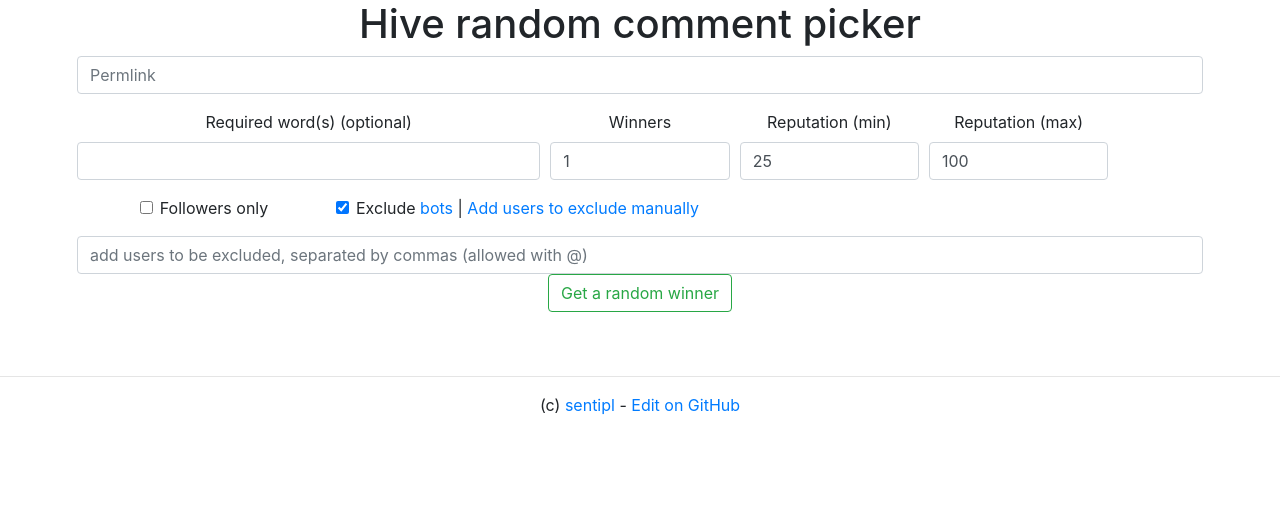
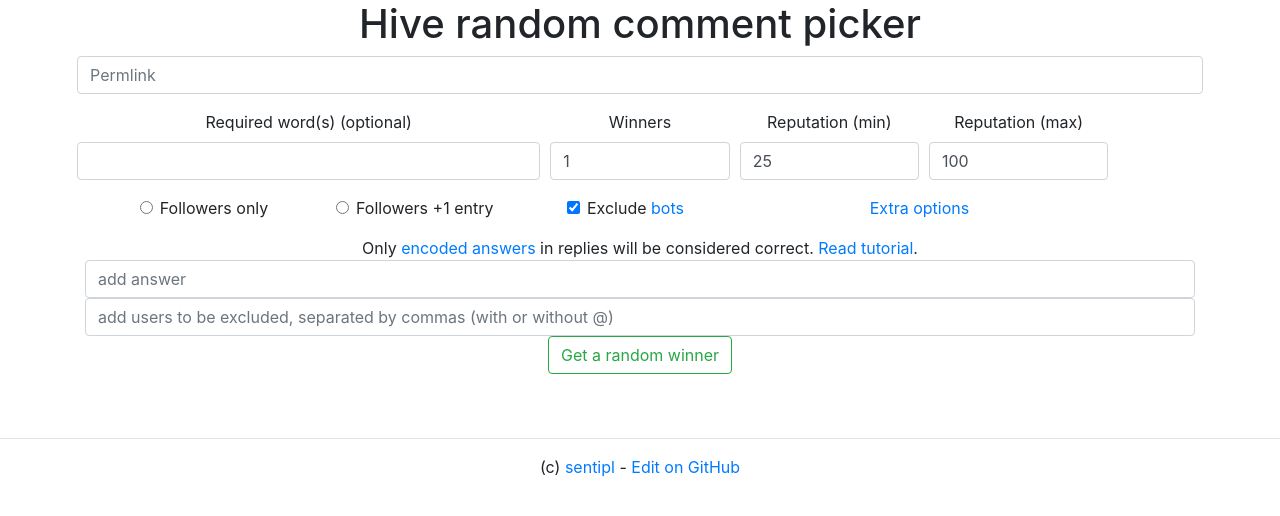
Before and after one commit to MarekPas/hivetools, a Django app: page /picker/ in a window 1280 px wide, after a click on "Extra options". Shown: the top 516 px of the page. Run offline with Django 3.2, Linux system fonts and the light colour scheme.

Commit message:
added decoding answers
followers +1 entry
bot updates

```diff
--- a/hivepicker/templates/picker/picker.html
+++ b/hivepicker/templates/picker/picker.html
@@ -44,23 +44,40 @@
 
       <div class="form-row">
         <div class="form-group col-md-3">
-          <input class="form-check-input" type="checkbox"  id="followers" name="followers">
+          <input class="form-check-input" type="radio"  id="followers" name="followers" value="on">
           <label class="form-check-label" for="followers">Followers only</label>
         </div>
         <div>
+          <input class="form-check-input" type="radio"  id="followers+1" name="followers" value="+1">
+          <label class="form-check-label" for="followers">Followers +1 entry</label>
+        </div>
+        <div class="form-group col-md-3">
           <input class="form-check-input" type="checkbox"  id="exclude_bots" checked name="bots">
           <label class="form-check-label" for="exclude_bots">
-            Exclude&nbsp;<a href="{% url 'bots' %}" target="_blank">bots</a> |
+            Exclude&nbsp;<a href="{% url 'bots' %}" target="_blank">bots</a>
+          </label>
+        </div>
+          <div class="form-group col-md-3">
+            <label class="form-check-label" for="extra_options">
             <a class="text-left collapsed" data-toggle="collapse" data-target="#collapseTwo" aria-expanded="false" aria-controls="collapseTwo">
-              Add users to exclude manually
+              Extra options
             </a>
-          </label>
+            </label>
+          </div>
+
+        </div>
+      </div>
+
+      <div id="collapseAnswer" class="collapse" aria-labelledby="headingTwo" data-parent="#accordionExample">
+        <div>
+          <label class="form-check-label" for="answer">Only <a href="{% url 'encode-answer' %}">encoded answers</a> in replies will be considered correct. <a href="https://peakd.com/publish?draft=891aacad-23b0-4125-a4ac-e00b6a1922b2" target="_blank">Read tutorial</a>.</label>
+          <input class="form-control" id="answer" type="search" aria-label="answer" placeholder="add answer" name="answer">
         </div>
       </div>
 
       <div id="collapseTwo" class="collapse" aria-labelledby="headingTwo" data-parent="#accordionExample">
           <div>
-            <input class="form-control" type="search" aria-label="exclude_users" placeholder="add users to be excluded, separated by commas (allowed with @)" name="exclude_users">
+            <input class="form-control" type="search" aria-label="exclude_users" placeholder="add users to be excluded, separated by commas (with or without @)" name="exclude_users">
           </div>
       </div>
 
@@ -108,12 +125,21 @@
           {% for name in participants %}
           @{{ name }},
           {% endfor %}
-          <br>
-          <button class="btn btn-light" data-toggle="popover" data-placement="bottom" data-content="Copied to clipboard!" onclick="copyDivToClipboard()">
-            Copy participants
-          </button>
+        </div>
 
+        {% if incorrect_answers %}
+        <div class="card-footer text-muted" id="copy" >
+          Incorrect answers:<br>
+          {% for name in incorrect_answers %}
+          @{{ name }},
+          {% endfor %}
         </div>
+        {% endif %}
+
+        <button class="btn btn-light" data-toggle="popover" data-placement="bottom" data-content="Copied to clipboard!" onclick="copyDivToClipboard()">
+          Copy participants
+        </button>
+
       </div>
     {% endif %}
 {% endif %}
--- a/hivepicker/views.py
+++ b/hivepicker/views.py
@@ -2,13 +2,13 @@ from django.shortcuts import render
 from beem.comment import Comment, Account
 from beem.exceptions import ContentDoesNotExistsException
 import random
-from .commons import get_int_reputation
+from .commons import get_int_reputation, salt_password
 
-BOT_LIST = ('actifit', 'bbhbot', 'beerlover', 'curation-cartel', 'discovery-it', 'ecency', 'germanbot',
-            'hivebits', 'hiq.smartbot', 'hive-112281', 'hivebuzz', 'hivegifbot', 'holybread', 'india-leo', 'indiaunited',
+BOT_LIST = ('actifit', 'bbhbot', 'bdvoter.cur', 'beerlover', 'curation-cartel', 'discovery-it', 'ecency', 'germanbot',
+            'hivebits', 'hiq.smartbot', 'hive-112281', 'hivebuzz', 'hivegifbot','hiq.smartbot', 'hk-gifts', 'holybread', 'india-leo', 'indiaunited',
             'lolzbot', 'luvshares', 'meme.bot', 'monster-curator', 'pgm-curator', 'pgmcuration', 'pinmapple',
             'pizzabot', 'poshtoken', 'risingstargame', 'splinterboost', 'steem-plus', 'steem-ua', 'steemitboard', 'stemsocial',
-            'teamuksupport', 'thepimpdistrict', 'threespeak', 'tipu', 'upvoteturtle', 'wine.bot', 'youarealive', 'zottonetoken')
+            'teamuksupport', 'thepimpdistrict', 'threespeak', 'tipu', 'upvoteturtle', 'wine.bot', 'youarealive', 'xyz.store', 'zottonetoken')
 
 def comment_picker(request):
     if request.method == "POST":
@@ -17,6 +17,7 @@ def comment_picker(request):
             win_num = int(request.POST.get('winners'))
             min_rep = int(request.POST.get('reputation_min'))
             max_rep = int(request.POST.get('reputation_max'))
+            replies = post.get_all_replies()
         except ContentDoesNotExistsException:
             return render(request, 'picker/picker.html', {'error': 'Post does not exist!'})
         except ValueError:
@@ -29,43 +30,70 @@ def comment_picker(request):
         author = post.json().get('author', 'no_author')
         word = request.POST.get('demand')
         bots = request.POST.get('bots')
+        answer = request.POST.get('answer')
         followers = request.POST.get('followers')
         exclude_users = tuple(x.strip("@").strip() for x in request.POST.get('exclude_users').split(","))
-
-        replies = post.get_all_replies()
 
         if bots == "on":
             bot_list = BOT_LIST + (author,) + exclude_users
             replies = [[reply.author, reply.body, get_int_reputation(reply.get('author_reputation'))] for reply in replies if word.lower() in reply.body.lower() and reply.author not in bot_list]
         else:
             excluded = exclude_users + (author,)
+            # replies: [[author, body, reputation], ]
             replies = [[reply.author, reply.body, get_int_reputation(reply.get('author_reputation'))] for reply in replies if word.lower() in reply.body.lower() and reply.author not in excluded]
 
         replies = [r for r in replies if max_rep >= r[2] >= min_rep]   # removing comments with low/high reputation
 
         if followers == "on":
             f = Account(author).get_followers()
+            # deleting replies from not-followers
             replies = [reply for reply in replies if reply[0] in f]
 
+        incorrect_replies = []
+        if answer != "":
+            correct_replies = []
+
+            for p in replies:
+                hash = salt_password(p[0].strip().strip("@").lower(), answer.strip().lower())
+                if hash in p[1]:
+                    correct_replies.append(p)
+                else:
+                    incorrect_replies.append(p)
+            incorrect_replies = set(author for author, body, rep in incorrect_replies)
+            replies = correct_replies
+
         if not replies:
-            return render(request, 'picker/picker.html', {'error': 'No valid comments :('})
+            return render(request, 'picker/picker.html', {'error': 'No valid comments!'})
 
         participants = set(author for author, body, rep in replies)
+
+        if followers == "+1":
+            f = Account(author).get_followers()
+            # selecting replies only from followers
+            follower_replies = [reply for reply in replies if reply[0] in f]
+            # merging all replies with followers replies to give +1 entry for followers
+            replies = replies + follower_replies
 
         if win_num <= 1:
             winner = [random.choice(replies)]
             participants.remove(winner[0][0])
             print(post.title, winner)
-            return render(request, 'picker/picker.html', {'winners': winner, 'participants': participants, 'post': post})
+            return render(request, 'picker/picker.html', {'winners': winner, 'participants': participants, 'post': post, 'incorrect_answers': incorrect_replies})
         elif win_num > len(replies):
             return render(request, 'picker/picker.html', {'error': 'There is more winners than comments. Choose a smaller number of winners.'})
         else:
             winners = random.sample(replies, win_num)
-            print(post.title, winners)
+            winners_names = [a for a, b, r in winners]
+            print(post.title, winners_names)
             for winner in winners:
-                participants.remove(winner[0])
-            names = "@" + ", @".join(a for a, b, r in winners)
-            return render(request, 'picker/picker.html', {'winners': winners, 'participants': participants, 'post': post, 'names': names})
+                try:
+                    participants.remove(winner[0])
+                except ValueError:
+                    continue
+                except KeyError:
+                    continue
+            names = "@" + ", @".join(winners_names)
+            return render(request, 'picker/picker.html', {'winners': winners, 'participants': participants, 'post': post, 'names': names, 'incorrect_answers': incorrect_replies})
 
     else:
         return render(request, 'picker/picker.html', {})
```
Also changed, not shown: hivepicker/commons.py (+7 -1 lines).
